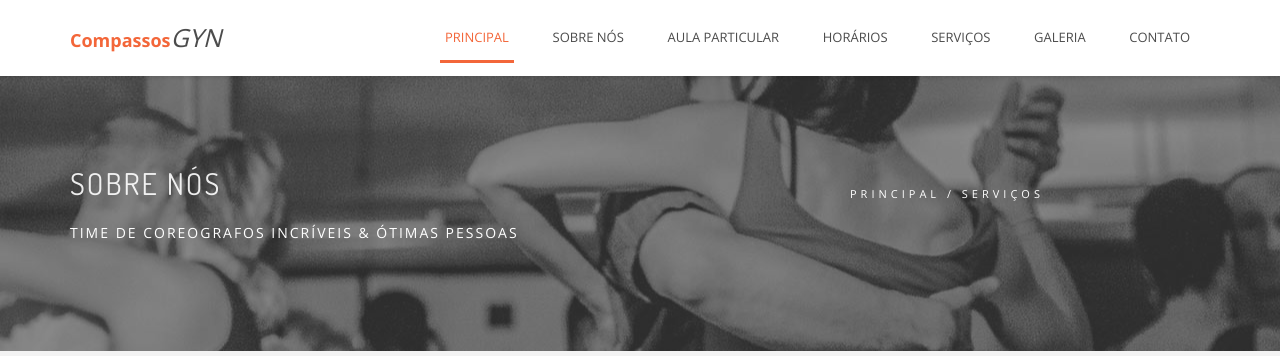
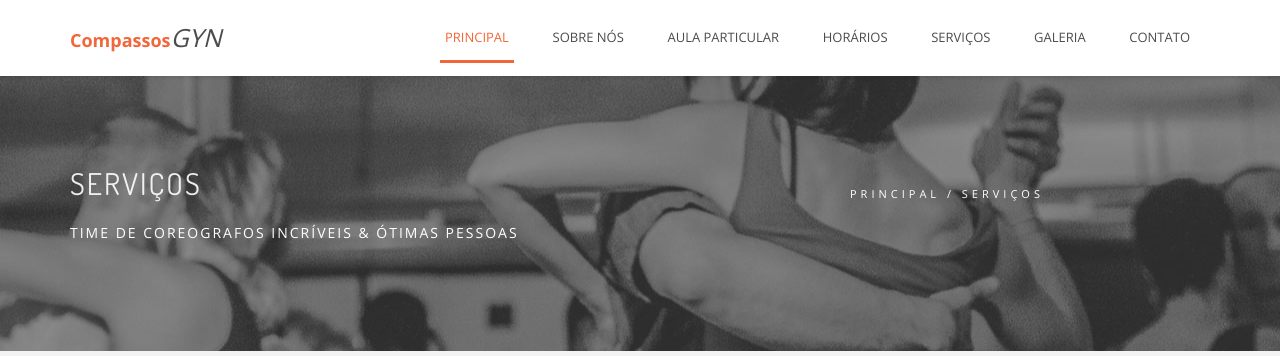
Before and after one commit to 5devmonkeys/comp, a Jekyll site: the page built from serviços.html, in a window 1280 px wide and 900 px high. Shown: the top 356 px of the window. Built offline with Jekyll 4.4.1, drawn with Linux system fonts in a browser that asks for light colours; some web fonts are replaced.

Commit message:
fix banner services

```diff
--- a/serviços.html
+++ b/serviços.html
@@ -7,7 +7,7 @@ layout: default
         <div class="container">
             <div class="row">
                 <div class="col-md-8">
-                    <h1 class="hs-line">Sobre nós</h1>
+                    <h1 class="hs-line">Serviços</h1>
                     <div class="hs-line-des">
                          Time de coreografos incríveis &amp;&nbsp;ótimas pessoas
                     </div>
```
